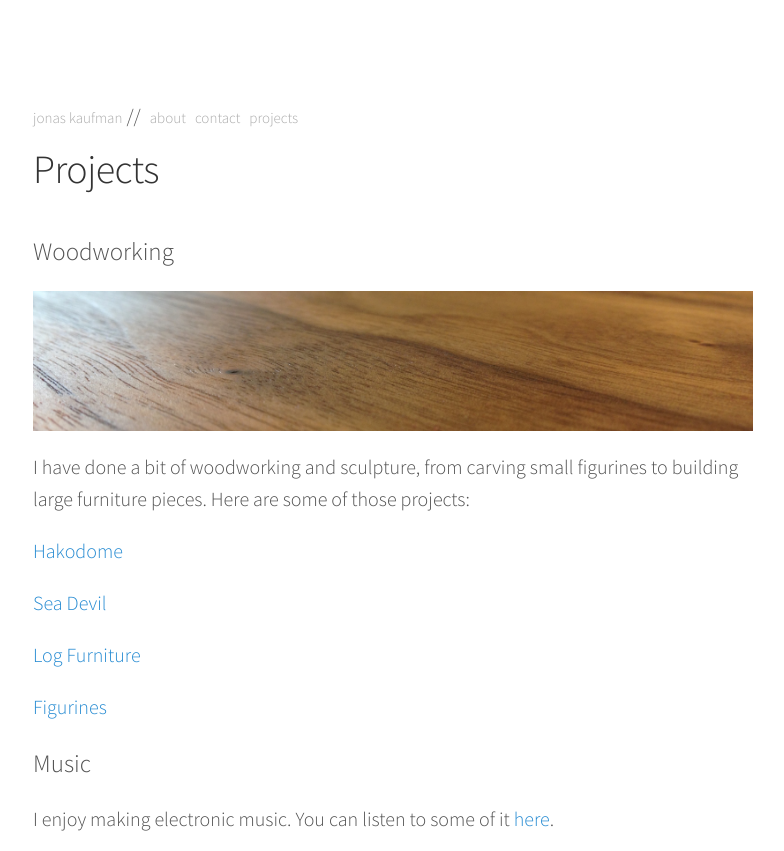
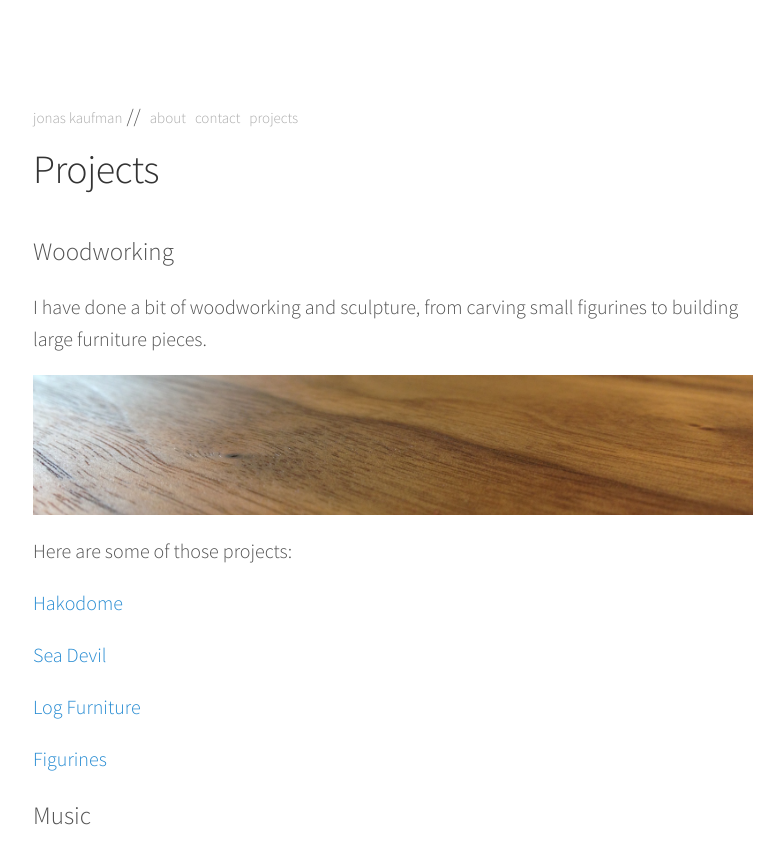
Before and after one commit to jonaskaufman/jonaskaufman.github.io, a Jekyll site: the page built from projects.md, in a window 1280 px wide, cut to the strip 0-851 px from the top of the page. Shown: the whole strip, without its empty margins (247-1031 px from the left). Built offline with Jekyll 4.4.1, drawn with Linux system fonts in a browser that asks for light colours.

Commit message:
ww image moved

```diff
--- a/projects.md
+++ b/projects.md
@@ -5,10 +5,11 @@ permalink: /projects/
 
 <p class="lead"> Woodworking </p>
 
+I have done a bit of woodworking and sculpture, from carving small figurines to building large furniture pieces.
 
 ![woodworking](/img/hakodome/woodworking.jpg){: .center}
 
-I have done a bit of woodworking and sculpture, from carving small figurines to building large furniture pieces. Here are some of those projects:
+Here are some of those projects:
 
 [Hakodome](/hakodome)
 
```
Also changed, not shown: logs.md (line endings or trailing spaces).
